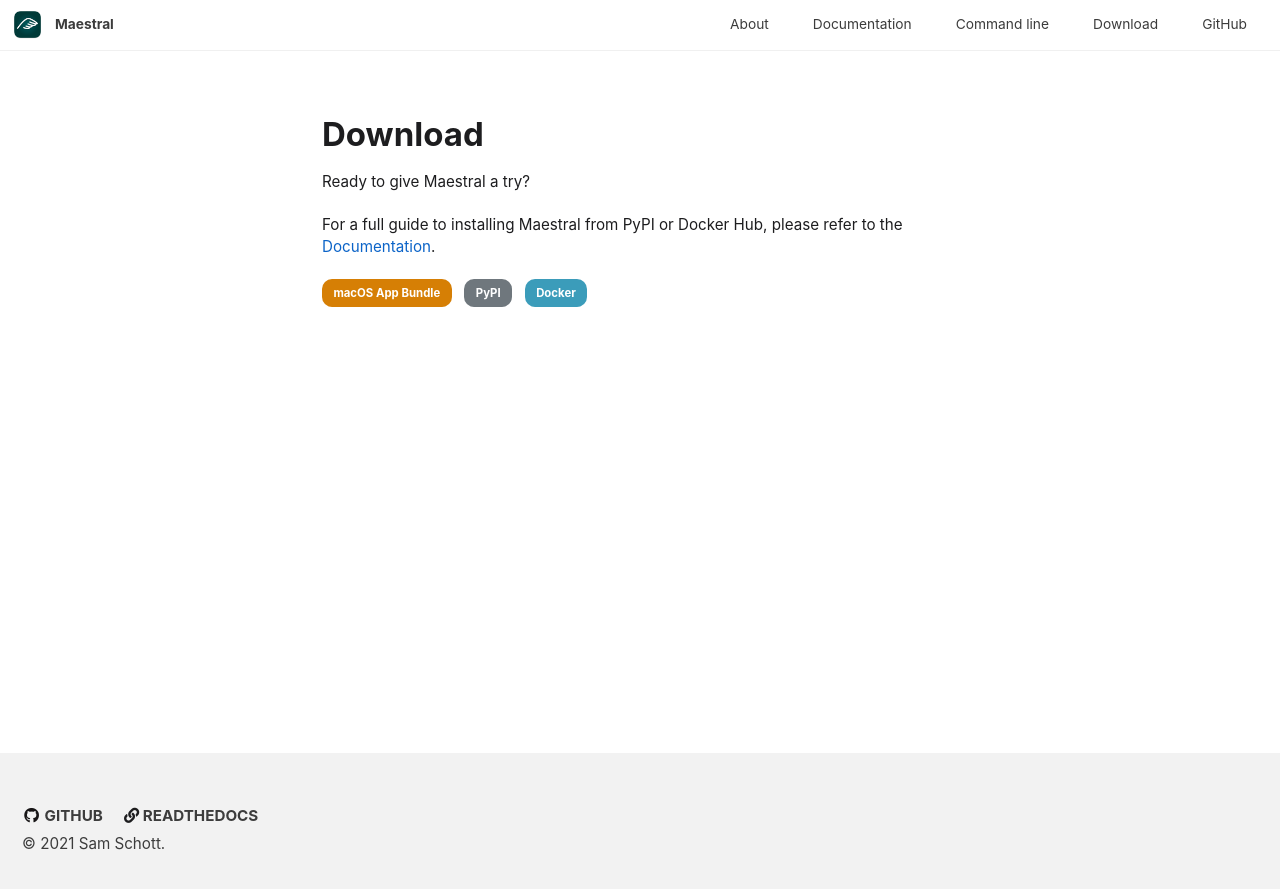
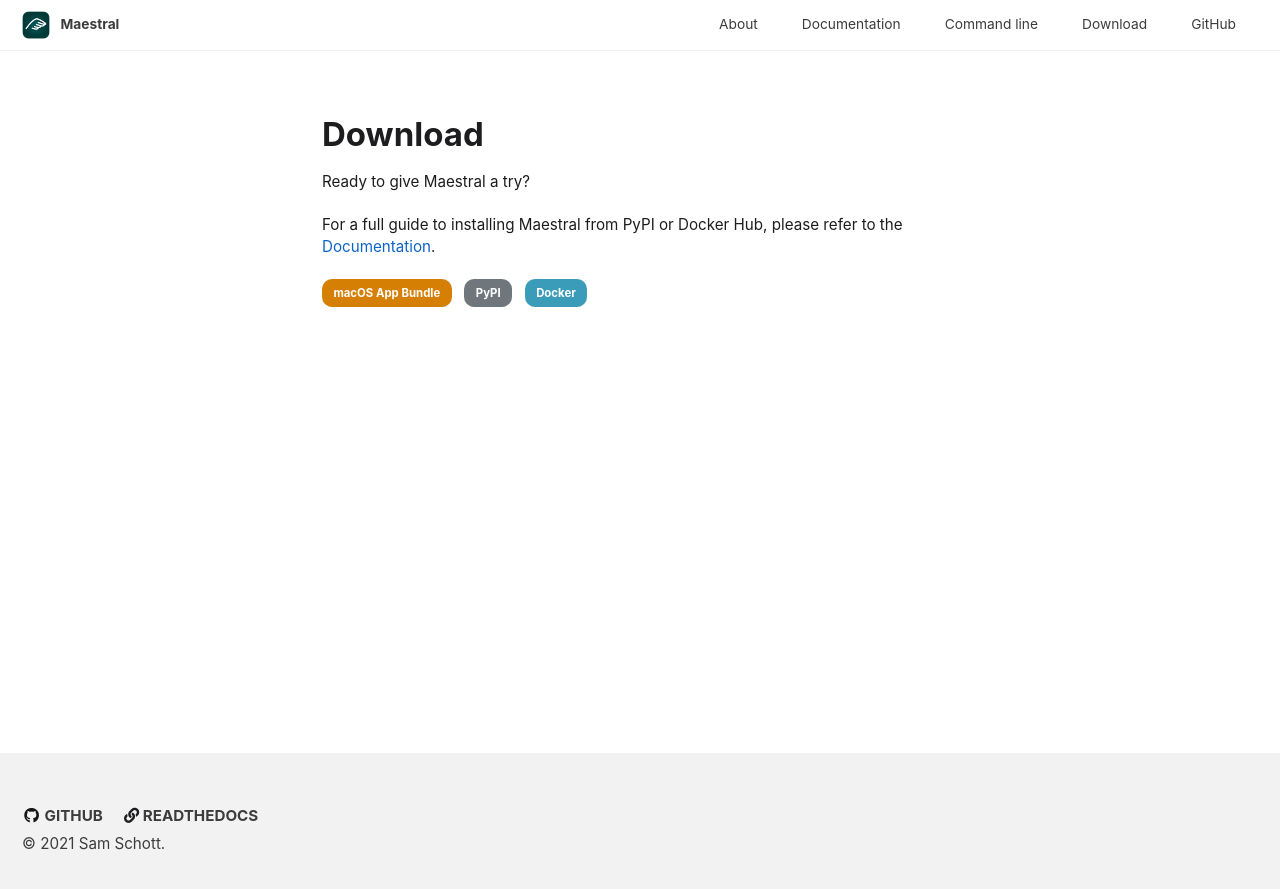
Before and after one commit to samschott/maestral, a Jekyll site: the page built from _pages/download.md, in a window 1280 px wide. Shown: the top 889 px of the page. Built offline with Jekyll 4.4.1, drawn with Linux system fonts in a browser that asks for light colours; cached includes are drawn as plain includes.

Commit message:
tweaked masthead margins

```diff
--- a/_sass/minimal-mistakes/_masthead.scss
+++ b/_sass/minimal-mistakes/_masthead.scss
@@ -20,7 +20,7 @@
     @include clearfix;
     margin-left: auto;
     margin-right: auto;
-    padding: $nav-padding;
+    padding: $nav-padding 1em;
     max-width: 100%;
     display: -webkit-box;
     display: -ms-flexbox;
@@ -45,7 +45,7 @@
 }
 
 .site-logo img {
-  max-height: 1.5rem;
+  max-height: $nav-height;
 }
 
 .site-title {
```
Also changed, not shown: assets/images/maestral.png.
